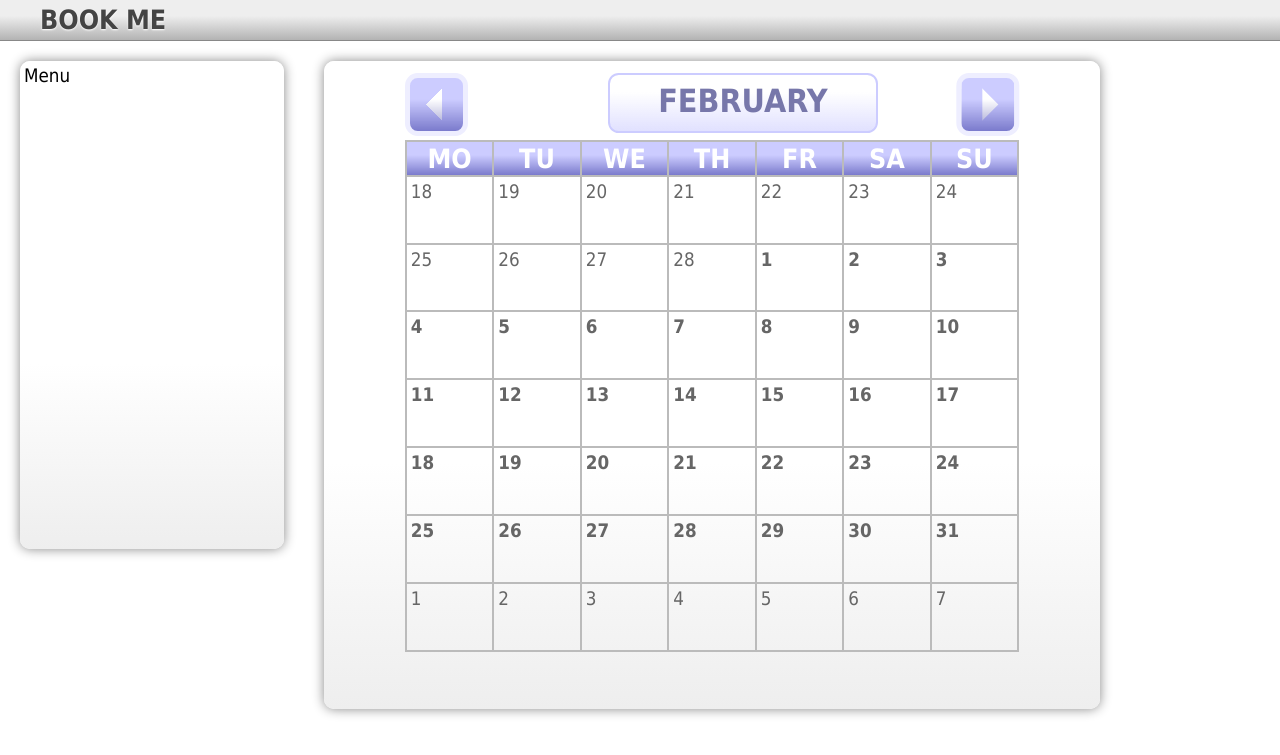
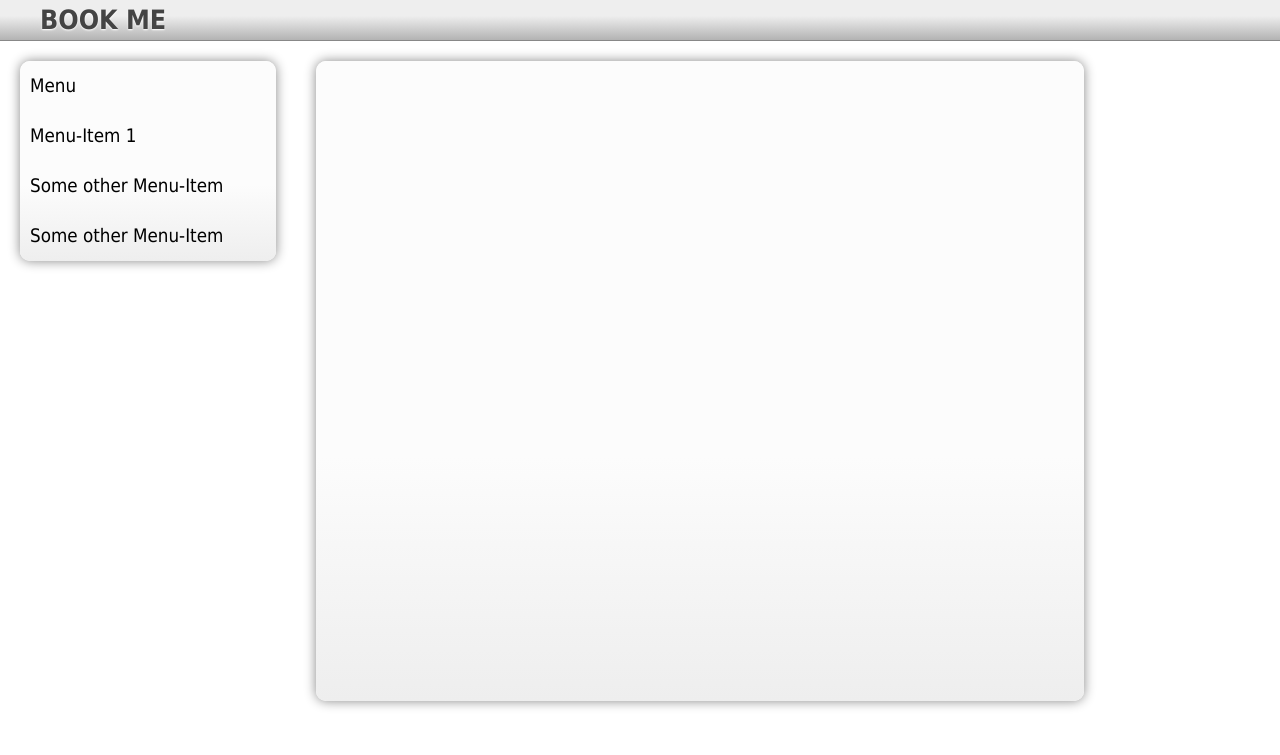
Before and after one commit to flofank/reservation, a PHP site: page / in a window 1280 px wide. Shown: the top 755 px of the page. Run offline with PHP 8.4, Linux system fonts and the light colour scheme.

Commit message:
# Please enter the commit message for your changes. Lines starting

```diff
--- a/css/styles.css
+++ b/css/styles.css
@@ -31,19 +31,48 @@ body {
     float: left;
     display: block;
     margin: 20px;
-    padding: 4px;
+    /*padding-top: 10px;*/
+    padding-bottom: 0px;
     /*border: 1px solid #888;*/
     box-shadow: 0px 0px 12px #888;
     border-radius: 10px;
-    background: -webkit-linear-gradient(#FFF 62%, #EEE 100%);
+    background: -webkit-linear-gradient(#FCFCFC 62%, #EEE 100%);
 }
 
 .menu {
     width: 20%;
     min-width: 120px;
-    min-height: 120px;
-    height: 60%;
 }
+
+.menu_item {
+/*    display: block;*/
+    height: 50px;
+    line-height: 50px;
+    width: 100%;
+    overflow: hidden;
+    /*background: -webkit-linear-gradient(#FCFCFC 62%, #EEE 95%, #BBB);*/
+}
+
+.menu_item.top {
+    border-top-left-radius: 10px;
+    border-top-right-radius: 10px;
+}
+
+.menu_item.bottom {
+    border-bottom-left-radius: 10px;
+    border-bottom-right-radius: 10px;
+}
+
+.menu_item span {
+    padding-left: 10px;
+}
+
+.menu_item:hover {
+    background: -webkit-linear-gradient(#BBB, #EEE 7%, #DDD 95%, #BBB);
+    /*background: -webkit-linear-gradient(#CCC, #EEE 5%, #EEE 62%, #CCC 95%, #FFF);*/
+    cursor: pointer;
+}
+
 
 .content {
     width: 60%;
--- a/index.php
+++ b/index.php
@@ -13,10 +13,23 @@
         <span>BOOK ME</span>
     </div>
 
-    <div class="widget menu">Menu</div>
+    <div class="widget menu">
+        <div class="menu_item top">
+            <span>Menu</span>
+        </div>
+        <div class="menu_item">
+            <span>Menu-Item 1</span>
+        </div>
+        <div class="menu_item">
+            <span>Some other Menu-Item</span>
+        </div>
+        <div class="menu_item bottom">
+            <span>Some other Menu-Item</span>
+        </div>
+    </div>
 
     <div class="widget content">
-        <div class="calendar-wrapper">
+        <div class="calendar-wrapper" style="display: none">
 		<div class="month tripple_float">
 			<div class="side">
 				<div class="switch back"></div>
```
